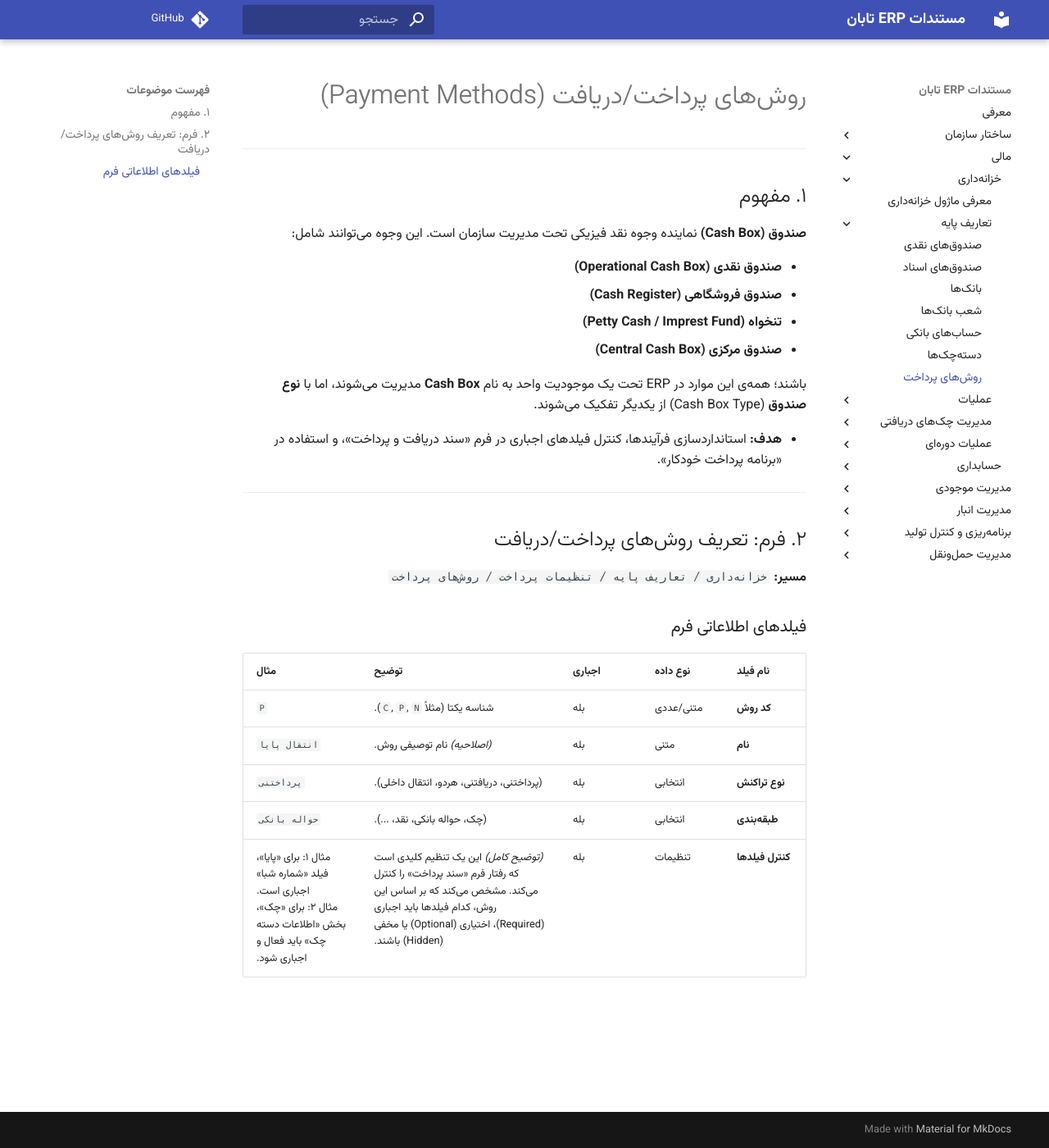
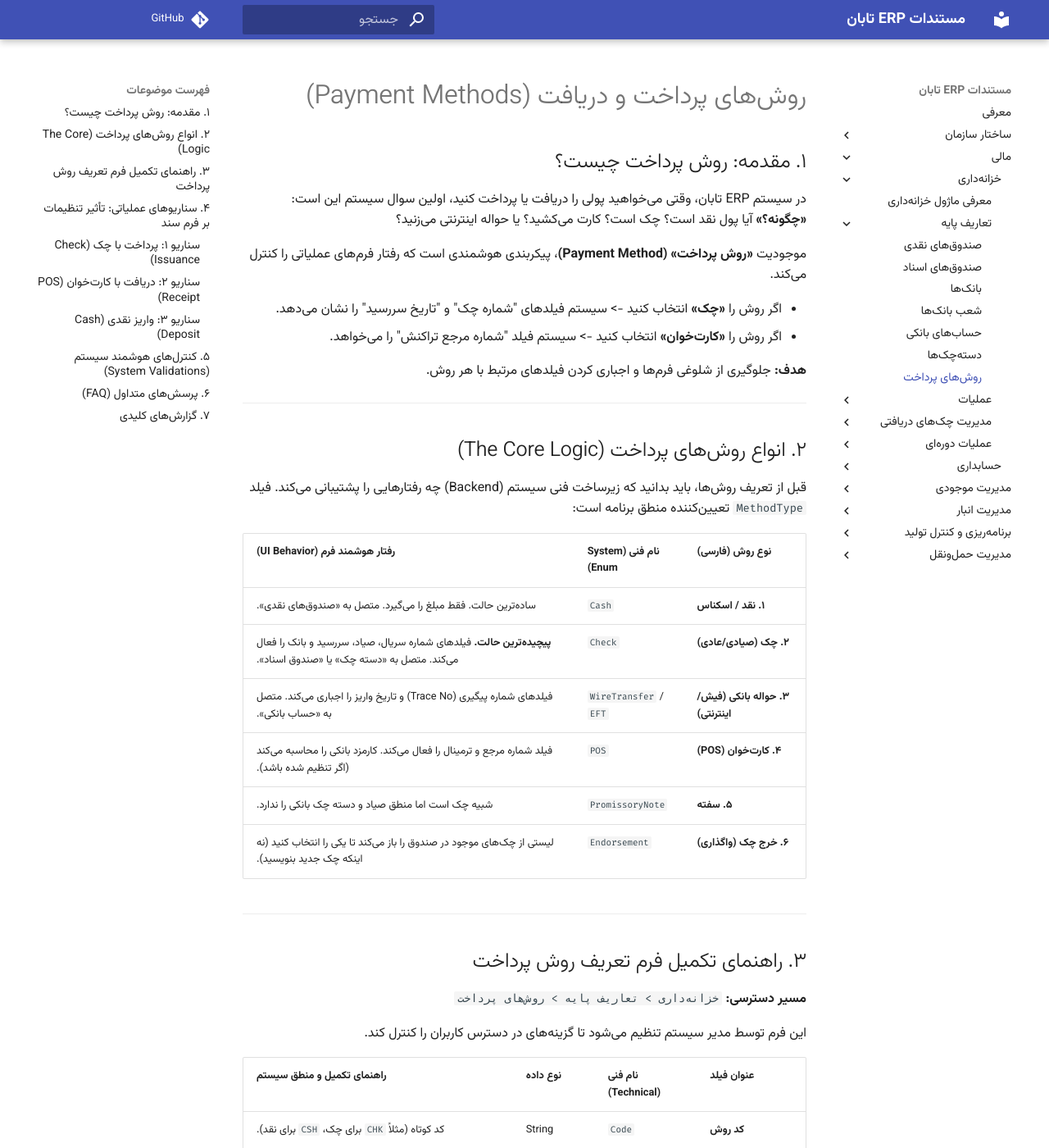
Before and after one commit to Tabansoft/taban-erp-docs, an MkDocs documentation site: the page built from docs/financial/treasury/master-data/payment-method.md, in a window 1280 px wide and 1400 px high. Shown: the whole window at 82% size. Built offline with MkDocs 1.6.1 and Material for MkDocs 9.7.7, drawn with Linux system fonts in a browser that asks for light colours; comment, search, counter and statistics services are not loaded; some of the changed text lies outside the part shown.

Commit message:
Update payment method.

```diff
--- a/docs/financial/treasury/master-data/payment-method.md
+++ b/docs/financial/treasury/master-data/payment-method.md
@@ -1,33 +1,128 @@
-# روش‌های پرداخت/دریافت (Payment Methods)
+# روش‌های پرداخت و دریافت (Payment Methods)
+
+## ۱. مقدمه: روش پرداخت چیست؟
+
+در سیستم ERP تابان، وقتی می‌خواهید پولی را دریافت یا پرداخت کنید، اولین سوال سیستم این است: **«چگونه؟»**
+آیا پول نقد است؟ چک است؟ کارت می‌کشید؟ یا حواله اینترنتی می‌زنید؟
+
+موجودیت **«روش پرداخت» (Payment Method)**، پیکربندی هوشمندی است که رفتار فرم‌های عملیاتی را کنترل می‌کند.
+
+  * اگر روش را **«چک»** انتخاب کنید -\> سیستم فیلدهای "شماره چک" و "تاریخ سررسید" را نشان می‌دهد.
+  * اگر روش را **«کارت‌خوان»** انتخاب کنید -\> سیستم فیلد "شماره مرجع تراکنش" را می‌خواهد.
+
+**هدف:** جلوگیری از شلوغی فرم‌ها و اجباری کردن فیلدهای مرتبط با هر روش.
 
 -----
 
-## ۱. مفهوم
+## ۲. انواع روش‌های پرداخت (The Core Logic)
 
-**صندوق (Cash Box)** نماینده وجوه نقد فیزیکی تحت مدیریت سازمان است. این وجوه می‌توانند شامل:
+قبل از تعریف روش‌ها، باید بدانید که زیرساخت فنی سیستم (Backend) چه رفتارهایی را پشتیبانی می‌کند. فیلد `MethodType` تعیین‌کننده منطق برنامه است:
 
-* **صندوق نقدی (Operational Cash Box)**
-* **صندوق فروشگاهی (Cash Register)**
-* **تنخواه (Petty Cash / Imprest Fund)**
-* **صندوق مرکزی (Central Cash Box)**
-
-باشند؛ همه‌ی این موارد در ERP تحت یک موجودیت واحد به نام **Cash Box** مدیریت می‌شوند، اما با **نوع صندوق** (Cash Box Type) از یکدیگر تفکیک می‌شوند.
-
-  * **هدف:** استانداردسازی فرآیندها، کنترل فیلدهای اجباری در فرم «سند دریافت و پرداخت»، و استفاده در «برنامه پرداخت خودکار».
+| نوع روش (فارسی) | نام فنی (System Enum) | رفتار هوشمند فرم (UI Behavior) |
+| :--- | :--- | :--- |
+| **۱. نقد / اسکناس** | `Cash` | ساده‌ترین حالت. فقط مبلغ را می‌گیرد. متصل به «صندوق‌های نقدی». |
+| **۲. چک (صیادی/عادی)** | `Check` | **پیچیده‌ترین حالت.** فیلدهای شماره سریال، صیاد، سررسید و بانک را فعال می‌کند. متصل به «دسته چک» یا «صندوق اسناد». |
+| **۳. حواله بانکی (فیش/اینترنتی)** | `WireTransfer` / `EFT` | فیلدهای شماره پیگیری (Trace No) و تاریخ واریز را اجباری می‌کند. متصل به «حساب بانکی». |
+| **۴. کارت‌خوان (POS)** | `POS` | فیلد شماره مرجع و ترمینال را فعال می‌کند. کارمزد بانکی را محاسبه می‌کند (اگر تنظیم شده باشد). |
+| **۵. سفته** | `PromissoryNote` | شبیه چک است اما منطق صیاد و دسته چک بانکی را ندارد. |
+| **۶. خرج چک (واگذاری)** | `Endorsement` | لیستی از چک‌های موجود در صندوق را باز می‌کند تا یکی را انتخاب کنید (نه اینکه چک جدید بنویسید). |
 
 -----
 
-## ۲. فرم: تعریف روش‌های پرداخت/دریافت
+## ۳. راهنمای تکمیل فرم تعریف روش پرداخت
 
-**مسیر:**
-`خزانه‌داری / تعاریف پایه / تنظیمات پرداخت / روش‌های پرداخت`
+**مسیر دسترسی:** `خزانه‌داری > تعاریف پایه > روش‌های پرداخت`
 
-### فیلدهای اطلاعاتی فرم
+این فرم توسط مدیر سیستم تنظیم می‌شود تا گزینه‌های در دسترس کاربران را کنترل کند.
 
-| نام فیلد         | نوع داده  | اجباری | توضیح                                                                                                                                                                                         | مثال                                                                                                                    |
-| :--------------- | :-------- | :----- | :-------------------------------------------------------------------------------------------------------------------------------------------------------------------------------------------- | :---------------------------------------------------------------------------------------------------------------------- |
-| **کد روش**       | متنی/عددی | بله    | شناسه یکتا (مثلاً `C`, `P`, `N`).                                                                                                                                                              | `P`                                                                                                                     |
-| **نام**          | متنی      | بله    | *(اصلاحیه)* نام توصیفی روش.                                                                                                                                                                   | `انتقال پایا`                                                                                                           |
-| **نوع تراکنش**   | انتخابی   | بله    | (پرداختنی، دریافتنی، هردو، انتقال داخلی).                                                                                                                                                     | `پرداختنی`                                                                                                              |
-| **طبقه‌بندی**     | انتخابی   | بله    | (چک، حواله بانکی، نقد، ...).                                                                                                                                                                  | `حواله بانکی`                                                                                                           |
-| **کنترل فیلدها** | تنظیمات   | بله    | *(توضیح کامل)* این یک تنظیم کلیدی است که رفتار فرم «سند پرداخت» را کنترل می‌کند. مشخص می‌کند که بر اساس این روش، کدام فیلدها باید اجباری (Required)، اختیاری (Optional) یا مخفی (Hidden) باشند. | مثال ۱: برای «پایا»، فیلد «شماره شبا» اجباری است. <br> مثال ۲: برای «چک»، بخش «اطلاعات دسته چک» باید فعال و اجباری شود. |
+| عنوان فیلد | نام فنی (Technical) | نوع داده | راهنمای تکمیل و منطق سیستم |
+| :--- | :--- | :--- | :--- |
+| **کد روش** | `Code` | String | کد کوتاه (مثلاً `CHK` برای چک، `CSH` برای نقد). |
+| **عنوان روش** | `Name` | String | نامی که کاربر در لیست کشویی می‌بیند. <br> *مثال:* `صدور چک روز` یا `کارت‌خوان فروشگاه` |
+| **نوع رفتار** | `MethodType` | Enum | **(حیاتی)** مشخص می‌کند که این روش از چه منطقی پیروی می‌کند (طبق جدول بالا). |
+| **جهت تراکنش** | `Direction` | Enum | این روش کجا نمایش داده شود؟ <br> `Inbound`: فقط در دریافت‌ها (مثل کارت‌خوان). <br> `Outbound`: فقط در پرداخت‌ها (مثل صدور چک). <br> `Both`: در هر دو (مثل نقد یا حواله). |
+| **نیاز به شماره پیگیری** | `RequireRefNo` | Boolean | اگر تیک بزنید، کاربر نمی‌تواند بدون وارد کردن "شماره فیش/ارجاع" سند را ذخیره کند. |
+| **نیاز به بانک طرف مقابل** | `RequireDestBank` | Boolean | (مخصوص حواله) آیا لازم است بدانیم پول به کدام بانکِ مشتری واریز شده؟ |
+| **وضعیت** | `IsActive` | Boolean | فعال/غیرفعال. |
+
+-----
+
+## ۴. سناریوهای عملیاتی: تأثیر تنظیمات بر فرم سند
+
+بیایید ببینیم این تنظیمات چطور ظاهر فرم **«سند دریافت/پرداخت»** را تغییر می‌دهند.
+
+### سناریو ۱: پرداخت با چک (Check Issuance)
+
+**تنظیمات:** روشی به نام «صدور چک» با نوع رفتار `Check` و جهت `Outbound` تعریف شده است.
+
+1.  **کاربر:** وارد فرم سند پرداخت می‌شود.
+2.  **انتخاب:** در لیست روش‌ها، **«صدور چک»** را انتخاب می‌کند.
+3.  **تغییر فرم:**
+      * فیلد "صندوق مبدأ" مخفی می‌شود.
+      * فیلد "حساب بانکی" ظاهر می‌شود.
+      * فیلد "دسته چک" ظاهر می‌شود.
+      * سیستم شماره سریال چک بعدی را پیشنهاد می‌دهد.
+      * فیلد "شناسه صیادی" نمایش داده می‌شود.
+
+### سناریو ۲: دریافت با کارت‌خوان (POS Receipt)
+
+**تنظیمات:** روشی به نام «کارت‌خوان ملت» با نوع رفتار `POS` و جهت `Inbound` تعریف شده است.
+
+1.  **کاربر:** وارد فرم سند دریافت می‌شود.
+2.  **انتخاب:** در لیست روش‌ها، **«کارت‌خوان ملت»** را انتخاب می‌کند.
+3.  **تغییر فرم:**
+      * فیلد "حساب بانکی" به صورت خودکار روی "حساب متصل به پوز ملت" قفل می‌شود.
+      * فیلد "شماره پیگیری" (RRN) **اجباری** می‌شود (چون در تنظیمات تیک `RequireRefNo` را زده‌اید).
+      * کاربر باید ۴ رقم آخر کارت مشتری را وارد کند (اختیاری).
+
+### سناریو ۳: واریز نقدی (Cash Deposit)
+
+**تنظیمات:** روشی به نام «نقد» با نوع رفتار `Cash` تعریف شده است.
+
+1.  **کاربر:** روش **«نقد»** را انتخاب می‌کند.
+2.  **تغییر فرم:**
+      * تمام فیلدهای بانکی و چک مخفی می‌شوند.
+      * فقط فیلد "انتخاب صندوق" (مثلاً صندوق فروشگاه ۱) نمایش داده می‌شود.
+      * کاربر فقط مبلغ را وارد می‌کند.
+
+-----
+
+## ۵. کنترل‌های هوشمند سیستم (System Validations)
+
+این قوانین تضمین می‌کنند که کاربر روش غلطی را انتخاب نکند:
+
+1.  **محدودیت نوع حساب:**
+      * اگر روش پرداخت `Check` باشد، کاربر فقط می‌تواند حساب‌های بانکی نوع **«جاری» (Current)** را انتخاب کند. (نمی‌توان از حساب پس‌انداز چک کشید).
+2.  **اجبار ارجاع:**
+      * اگر روش پرداخت `WireTransfer` (حواله) باشد، سیستم اجازه ثبت بدون "شماره پیگیری" را نمی‌دهد.
+3.  **موجودی چک:**
+      * در روش `Endorsement` (خرج چک)، سیستم فقط چک‌هایی را لیست می‌کند که وضعیت آن‌ها **«نزد صندوق»** است. چک‌های واگذار شده یا برگشتی نمایش داده نمی‌شوند.
+
+-----
+
+## ۶. پرسش‌های متداول (FAQ)
+
+**س: آیا می‌توانم روشی تعریف کنم که همزمان نقد و چک باشد؟**
+**پ:** خیر. در هدر سند نمی‌توانید. اما در **«جزئیات سند»** (Payment Lines) می‌توانید چند ردیف ایجاد کنید.
+
+  * *ردیف ۱:* ۱۰ میلیون تومان -\> روش: نقد
+  * *ردیف ۲:* ۲۰ میلیون تومان -\> روش: چک
+  * سیستم جمع این‌ها را به عنوان مبلغ کل سند در نظر می‌گیرد.
+
+**س: روش «تهاتر» (Clearing) چگونه تعریف می‌شود؟**
+**پ:** تهاتر معمولاً جریان نقدینگی ندارد. اما اگر می‌خواهید در این فرم باشد، می‌توانید روشی با نوع `Journal / Adjustment` تعریف کنید که به جای بانک/صندوق، یک حساب واسط را درگیر کند. (هرچند توصیه می‌شود تهاتر در فرم "تسویه حساب" انجام شود نه اینجا).
+
+**س: اگر کارت‌خوان من به دو حساب وصل باشد چه؟**
+**پ:** باید دو روش پرداخت تعریف کنید:
+
+1.  کارت‌خوان (حساب ملت)
+2.  کارت‌خوان (حساب سامان)
+    این کار باعث می‌شود کاربر در لحظه کشیدن کارت، دقیقاً مشخص کند پول به کدام حساب رفته تا مغایرت بانکی پیش نیاید.
+
+-----
+
+## ۷. گزارش‌های کلیدی
+
+  * **گزارش تفکیکی روش‌ها:** چه مقدار از فروش امروز "نقد"، چه مقدار "کارت‌خوان" و چه مقدار "چک" بوده است؟
+  * **کنترل کارت‌خوان:** گزارشی که تراکنش‌های ثبت شده در سیستم با روش `POS` را لیست می‌کند تا با "ستلمنت" (Settlement) دستگاه پوز مقایسه کنید.
+  * **چک‌های صادر شده:** فیلتر کردن تمام پرداخت‌ها بر اساس روش `Check`.
```
